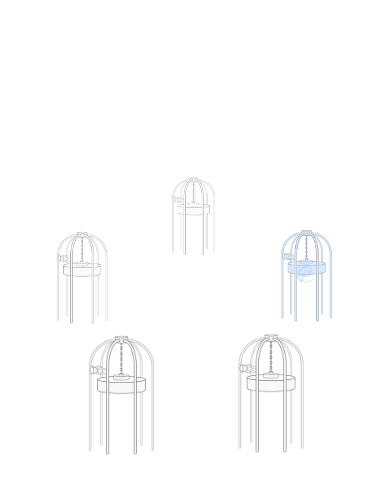
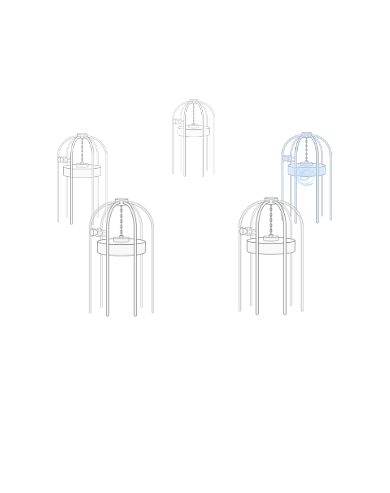
Before and after one commit to randolphjones/place_of_whispers, a plain HTML site: page index.html in a window 390 px wide. Shown: the part 127-620 px from the top of the page. Drawn offline with Linux system fonts and the light colour scheme.

Commit message:
May  17
More resizing logic and adjustment to swarm tightness based on screen
width.

```diff
--- a/css/style.css
+++ b/css/style.css
@@ -26,3 +26,10 @@ body{
 	font-size:2.5em;
 	font-family: Myriad Pro, Helvetica, Arial, sans-serif;
 }
+
+@media (max-width: 1024px){
+
+	#canHolder{
+		height:80%;
+	}
+}
--- a/index.html
+++ b/index.html
@@ -3,6 +3,9 @@
 <html>
 
 	<head>
+		<!-- meta tag for scaling -->
+		<meta name="viewport" content="initial-scale=1.0,width=device-width,user-scalable=yes" />
+
 		<script src="js/jquery-1.11.1.js"></script>
 		<script src="js/underscore.js"></script>
 		<script src="js/backbone.js"></script>
--- a/js/pow_visual_logic.js
+++ b/js/pow_visual_logic.js
@@ -149,6 +149,11 @@
 				//recalibrate sizing dynamically to the screen size
 				whSize = 3/745 * w;
 				tSpeed = 6.5/745 * w;
+
+				//tighten the swarm up a bit if the screen is really wide
+				if(w>1024){
+					tSpeed*=.8;
+				}
 
 
 				//add the drawing context to the stage
```
